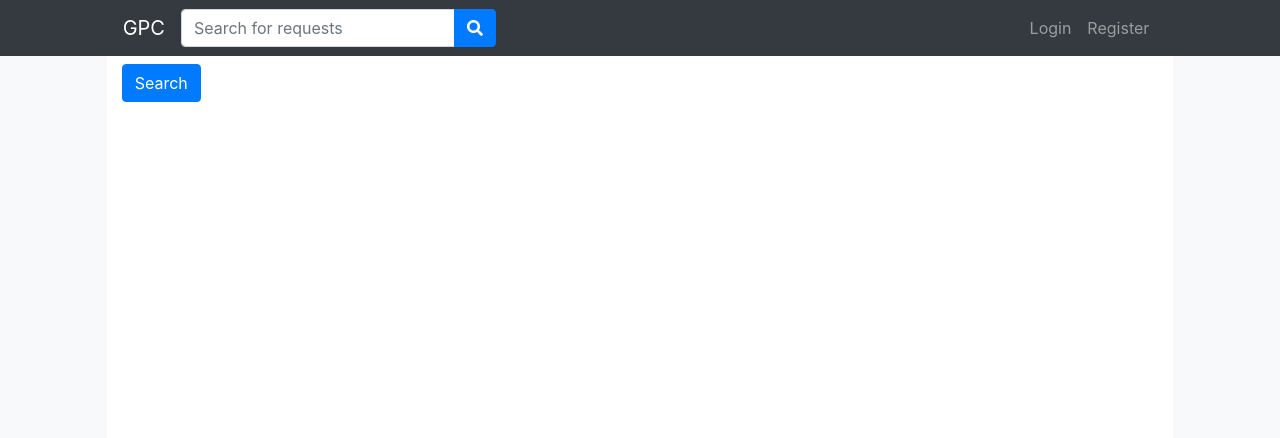
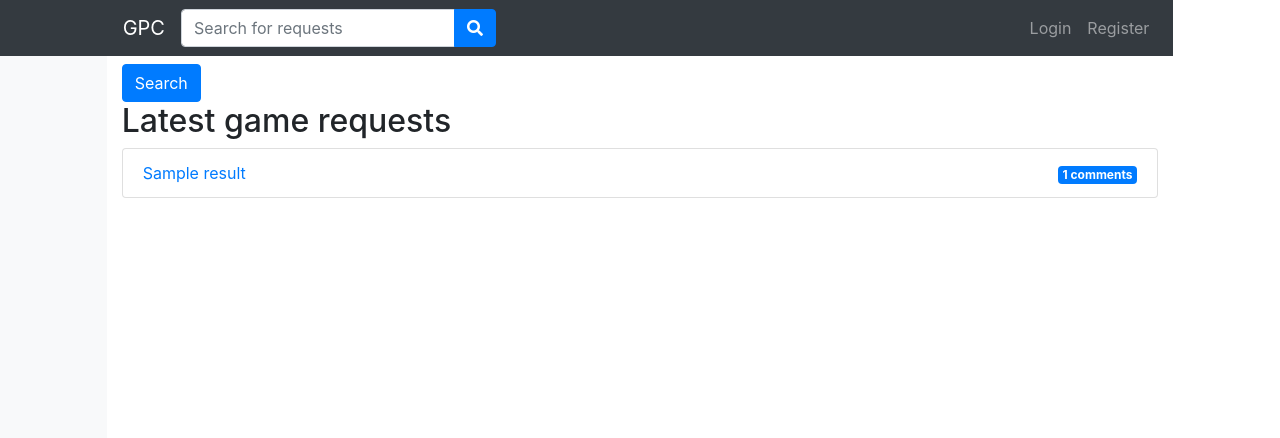
Before and after one commit to iBljad/newcoop, a Django app: template templates/newcoop_app/index.html in a window 1280 px wide. Shown: the top 438 px of the page. Before the commit the page ends 102 px from the top, so only its background shows below. Run offline with Django 3.2, Linux system fonts and the light colour scheme; the template is opened without the code that fills it: most values are stand-ins (such as "Sample title", 1, 10 or a date in 2020); some libraries are stand-ins or nearby versions.

Commit message:
modal fight 2

```diff
--- a/newcoop_app/forms.py
+++ b/newcoop_app/forms.py
@@ -37,18 +37,23 @@
         widgets = {
             'user': forms.HiddenInput,
             'game': DelayedModelSelect2Widget(
+                attrs={'data-width': '100%'},
                 model=Game,
                 queryset=Game.objects.all(),
                 search_fields=['game_name__icontains'],
                 dependent_fields={'platform': 'link__platform_id__exact'},
             ),
             'platform': DelayedModelSelect2Widget(
+                attrs={'data-width': '100%'},
                 model=Platform,
                 # queryset=Link.objects.all(),
                 search_fields=['platform_name__icontains'],
                 dependent_fields={'game': 'link__game_id__exact'},
             )
         }
+
+
+# class RequestSearchByGameForm(ModelForm):
 
 
 class RequestSearchForm(forms.Form):
--- a/newcoop_app/views.py
+++ b/newcoop_app/views.py
@@ -15,7 +15,11 @@
 def index(request):
     search_form = RequestSearchForm()
     post_form = RequestPostForm(initial={'user': request.user})
-    return render(request, 'newcoop_app/index.html', {'search_form': search_form, 'post_form': post_form})
+    latest_requests = GameRequest.objects.filter(active=True).order_by('-pub_date')[:5]
+    return render(
+        request, 'newcoop_app/index.html',
+        {'search_form': search_form, 'post_form': post_form, 'latest': latest_requests}
+    )
 
 
 class RequestDetailsView(generic.DetailView):
--- a/templates/newcoop_app/index.html
+++ b/templates/newcoop_app/index.html
@@ -9,25 +9,78 @@
     {% load bootstrap4 %}
     <form action="{% url 'haystack_search' %}" method="get">
         {% csrf_token %}
-        {% bootstrap_form search_form %}
+        {% bootstrap_form search_form layout='inline' %}
         {% buttons %}
             <input type="submit" class="btn btn-primary" name="action" value="Search"/>
         {% endbuttons %}
     </form>
+    {% if latest %}
+        <h2>Latest game requests</h2>
+        {% for result in latest %}
+            <ul class="list-group">
+                <li class="list-group-item d-flex justify-content-between align-items-center">
+                    <a href="{% url 'newcoop_app:request_detail' result.id %}">{{ result }}</a>
+                    <a href="{% url 'newcoop_app:request_detail' result.id %}#comments">
+                    <span class="badge badge-primary badge">
+                        {{ result.comments_count }} comments
+                    </span>
+                    </a>
+                </li>
+            </ul>
+        {% endfor %}
+    {% endif %}
 
 
     {#    REQUEST POST form #}
     {% if user.is_authenticated and post_form %}
+        <br>
+        <h2>Didnt found what you need?
+            <button type="button" class="btn btn-primary" data-toggle="modal" data-target=".myModal">
+                Create
+            </button>
+            your own game request!
+        </h2>
+        <div class="modal fade myModal" data-keyboard="false" role="dialog"
+             aria-labelledby="myLargeModalLabel"
+             aria-hidden="true"
+             id="myModal">
+        <div class="modal-dialog modal-lg">
+            <div class="modal-content">
+                <div class="modal-header">
+                    <h5 class="modal-title">Game request creation</h5>
+                    <button type="button" class="close" data-dismiss="modal" aria-label="Close">
+                        <span aria-hidden="true">&times;</span>
+                    </button>
+                </div>
+                <div class="modal-body">
+
                     {{ post_form.media.css }}
                     {{ post_form.media.js }}
                     <form action="{% url 'newcoop_app:request_post_name' %}" method="post">
                         {% csrf_token %}
-            {% csrf_token %}
-            {% bootstrap_form post_form %}
+                        {% bootstrap_form post_form layout='horizontal' %}
+
+                        <div class="modal-footer">
                             {% buttons %}
+                                <input type="button" class="btn btn-secondary" data-dismiss="modal" value="Cancel">
                                 <input type="submit" class="btn btn-primary" name="action" value="Post request"/>
                             {% endbuttons %}
+                        </div>
                     </form>
+                </div>
+
+            </div>
+        </div>
+        <script>
+            $(document).ready(function () {
+                $("#id_game").select2({
+                    dropdownParent: $("#myModal")
+                });
+            });
+
+        </script>
+
     {% endif %}
+</div>
 
 {% endblock %}
```
Also changed, not shown: newcoop_app/migrations/0001_initial.py, newcoop_app/migrations/0002_auto_20180503_0208.py (deleted), newcoop_app/migrations/0003_auto_20180503_0218.py (deleted), newcoop_app/migrations/0004_auto_20180503_2339.py (deleted), newcoop_app/migrations/0005_requestlikes_liked.py (deleted), newcoop_app/migrations/0006_auto_20180506_0258.py (deleted), newcoop_app/migrations/0007_requestcomment_active.py (deleted), newcoop_app/migrations/0008_link.py (deleted), newcoop_app/migrations/0009_auto_20191121_0014.py (deleted), newcoop_app/migrations/0010_auto_20191121_0022.py (deleted), newcoop_app/migrations/0011_auto_20191121_0030.py (deleted), newcoop_app/migrations/0012_auto_20191121_0129.py (deleted), newcoop_app/migrations/0013_delete_language.py (deleted), newcoop_app/migrations/0014_auto_20191121_0133.py (deleted), 1 other file. Lines whose indentation alone changed are shown as unchanged.
